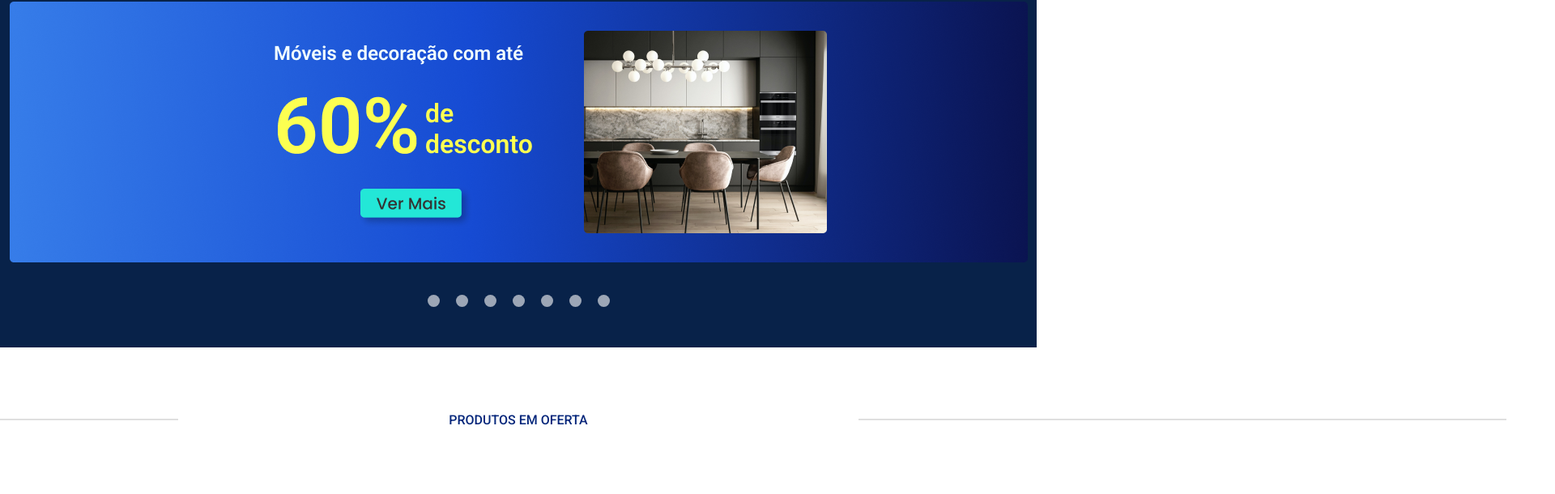
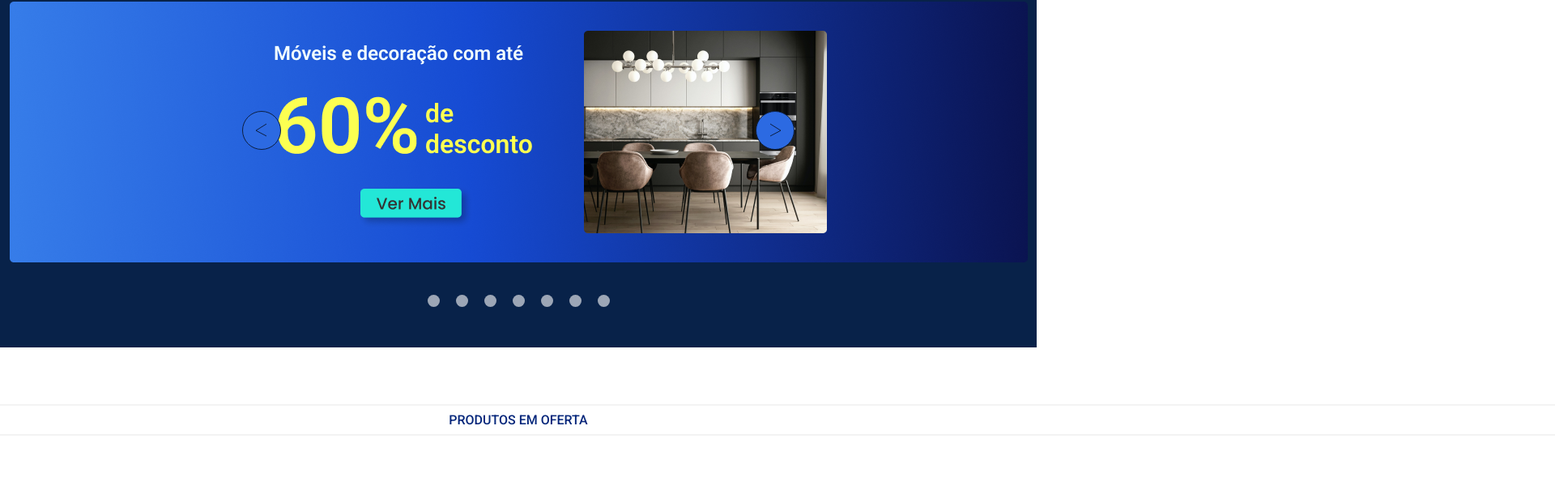
Before and after one commit to GiovannaMarinho/sunshineStore, a plain HTML site: page index.html in a window 1280 px wide. Shown: the part 188-798 px from the top of the page at 81% size, 1920 px wide, since content can reach past the window. Drawn offline with Linux system fonts and the light colour scheme.

Commit message:
mudança na decoração

```diff
--- a/css/dec.css
+++ b/css/dec.css
@@ -1,31 +1,25 @@
-.produtos-oferta {
-  font-family: 'Roboto';
-  font-weight: 500;
-  color: #06277B;
-  text-transform: uppercase;
+.decoracao-oferta {
   display: flex;
   justify-content: center;
   position: relative;
 }
 
-.produtos-oferta::after {
+.decoracao-oferta::before {
   content: '';
+  position: absolute;
   display: block;
-  width: 800px;
+  top: -10px;
   height: 2px;
-  top: 8px;
-  left: 1060px;
-  background-color: #DFDFDF;
-  position: absolute;
+  width: 3000px;
+  background-color: #f3f3f3;
 }
 
-.produtos-oferta::before {
+.decoracao-oferta::after {
   content: '';
+  position: absolute;
   display: block;
-  width: 800px;
+  bottom: -10px;
   height: 2px;
-  top: 8px;
-  right: 1060px;
-  background-color: #DFDFDF;
-  position: absolute;
+  width: 3000px;
+  background-color: #f3f3f3;
 }
--- a/css/main.css
+++ b/css/main.css
@@ -8,6 +8,32 @@ main {
   display: flex;
   justify-content: center;
   position: relative;
+}
+
+.verMaisLeft {
+  border: none;
+  background-color: rgba(255, 255, 255, 0);
+  cursor: pointer;
+  position: absolute;
+  left: 299px;
+  top: 325px;
+}
+
+.verMaisLeft:hover {
+  transform: scale(1.05);
+}
+
+.verMaisRight {
+  border: none;
+  background-color: rgba(255, 255, 255, 0);
+  cursor: pointer;
+  position: absolute;
+  right: 299px;
+  top: 325px;
+}
+
+.verMaisRight:hover {
+  transform: scale(1.05);
 }
 
 .clickCirculo {
--- a/index.html
+++ b/index.html
@@ -45,6 +45,8 @@
 
   <main>
     <a class="img-promocoes" href="#"><img src="./img/promocao-inicial.png" alt="Promoções"></a>
+    <button class="verMaisLeft"><img src="./icons/verMaisLeft.svg" alt="Seta para esquerda"></button>
+    <button class="verMaisRight"><img src="./icons/verMaisRight.svg" alt="Seta para esquerda"></button>
     <div class="clickCirculo">
       <button class="circulo" href="#"></button>
       <button class="circulo" href="#"></button>
@@ -56,7 +58,7 @@
     </div>
   </main>
 
-  <span class="produtos-oferta">Produtos em oferta</span>
+  <span class="decoracao-oferta font-decoracao cor-1-letra">Produtos em oferta</span>
 
   <section class="section">
     <div class="manter-em-bloco">
```
Also changed, not shown: icons/verMais.svg (deleted), icons/verMaisLeft.svg (added), icons/verMaisRight.svg (added).
